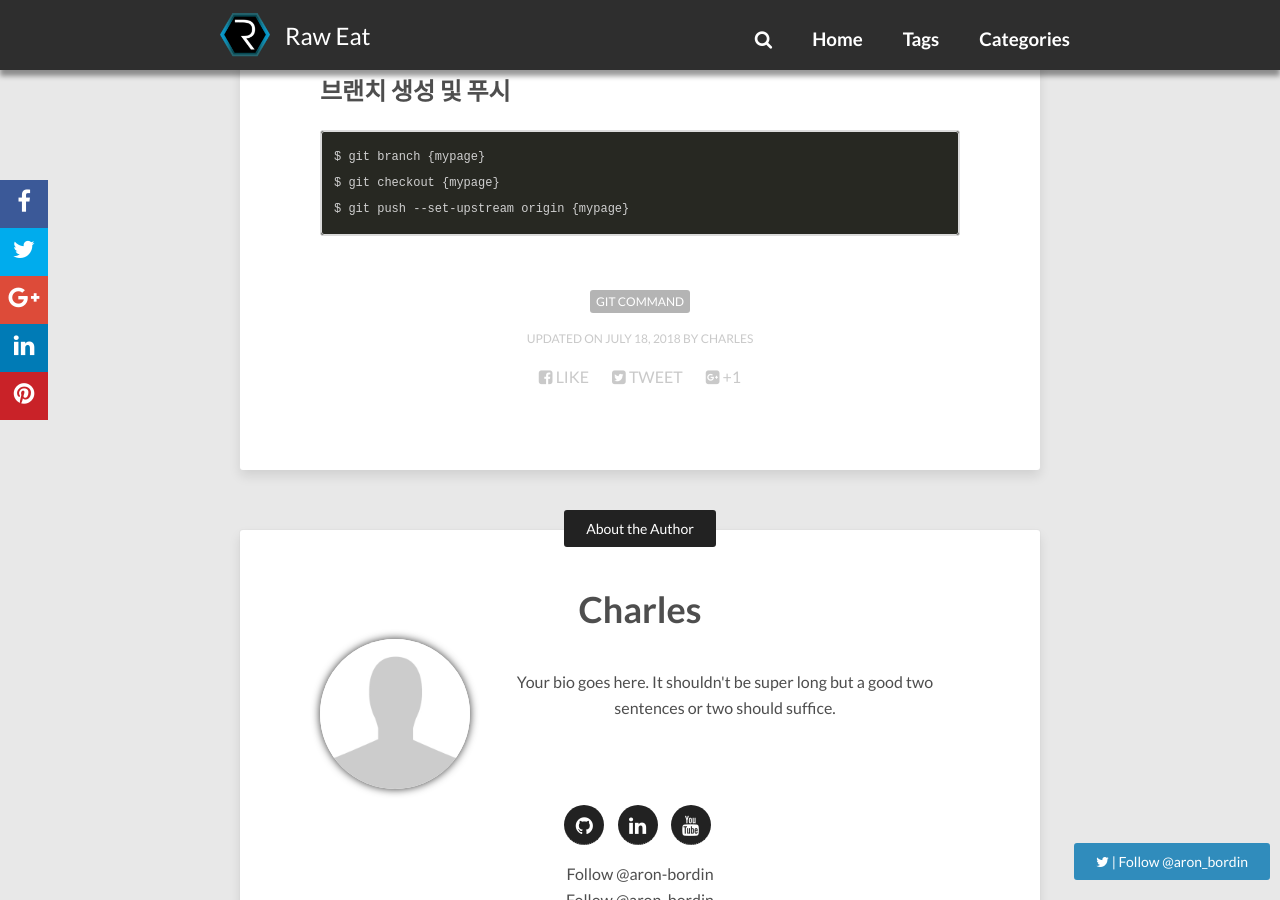
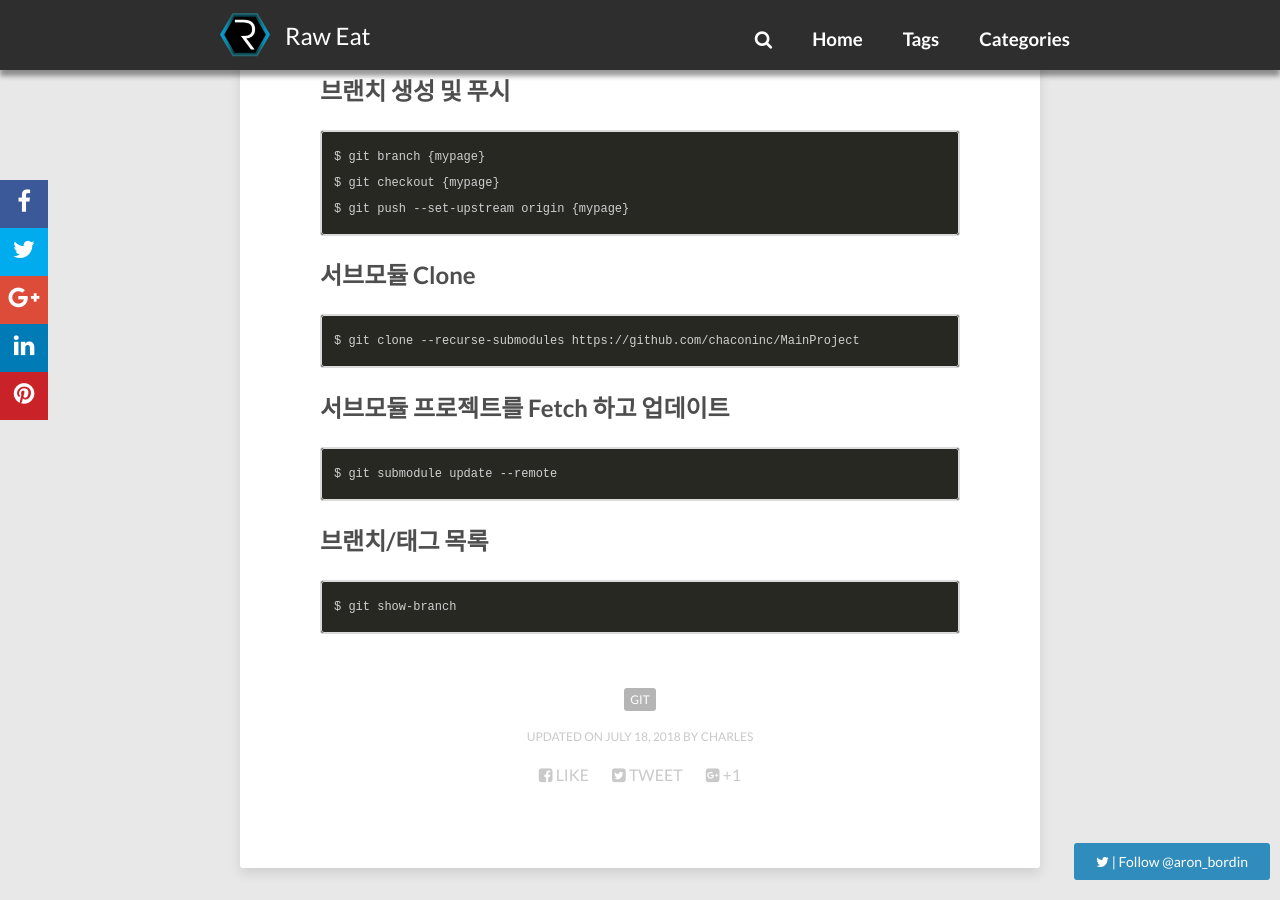
Before and after one commit to charles-na/charles-na.github.io, a Jekyll site: the page built from _posts/2018-07-19-git-command.md, in a window 1280 px wide and 900 px high, scrolled down 1783 px. Built offline with Jekyll 4.4.1, drawn with Linux system fonts in a browser that asks for light colours; nearby versions of some CDN libraries; comment, search, counter and statistics services are not loaded.

Commit message:
rename posts

```diff
--- a/_posts/2018-07-19-post.md
+++ b/_posts/2018-07-19-git-command.md
@@ -3,7 +3,7 @@ layout: post
 title: 자주 사용하는 Git 명령어
 description: "자주 사용되어 알아두면 좋은 Git 명령어"
 modified: 2018-07-18
-tags: [git command]
+tags: [git]
 ---
 
 ## 소스 되돌리기
@@ -45,3 +45,12 @@ tags: [git command]
     $ git branch {mypage}
     $ git checkout {mypage}
     $ git push --set-upstream origin {mypage}
+
+## 서브모듈 Clone
+    $ git clone --recurse-submodules https://github.com/chaconinc/MainProject
+
+## 서브모듈 프로젝트를 Fetch 하고 업데이트
+    $ git submodule update --remote
+
+## 브랜치/태그 목록
+    $ git show-branch
```
Also changed, not shown: _posts/2018-07-18-ngix-upload-max.md (renamed from _posts/2018-07-18-post.md), _posts/2018-08-30-ruby-env.md (renamed from _posts/2018-08-30-post.md), _posts/2018-09-01-minecraft-server.md (renamed from _posts/2018-09-01-post.md), _posts/2018-09-04-arkit-example-part1.md (renamed from _posts/2018-09-04-post.md), _posts/2018-09-05-arcore-google.md (renamed from _posts/2018-09-05-post.md), _posts/2018-09-06-sceneform.md (renamed from _posts/2018-09-06-post.md), _posts/2018-09-17-fragmentstatepageradapter.md (renamed from _posts/2018-09-17-post.md), _posts/2018-09-18-retrofit-single.md (renamed from _posts/2018-09-18-post.md).
